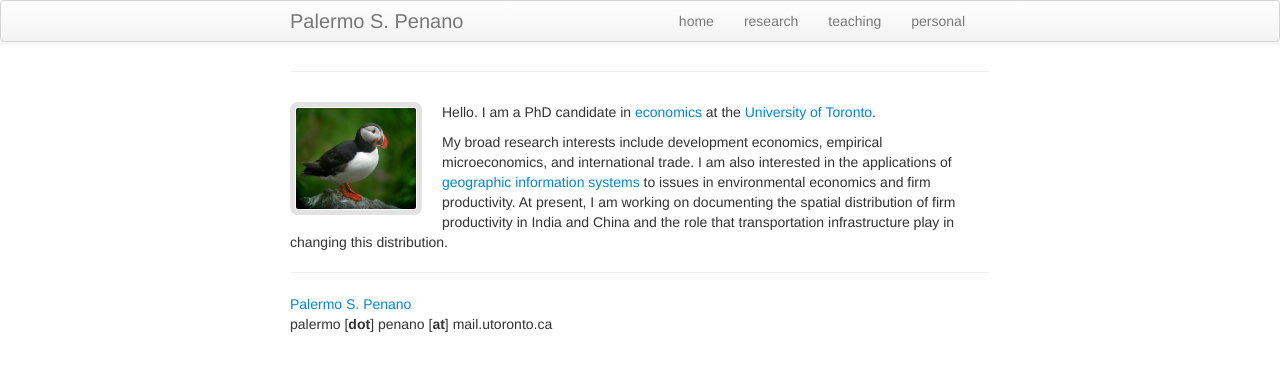
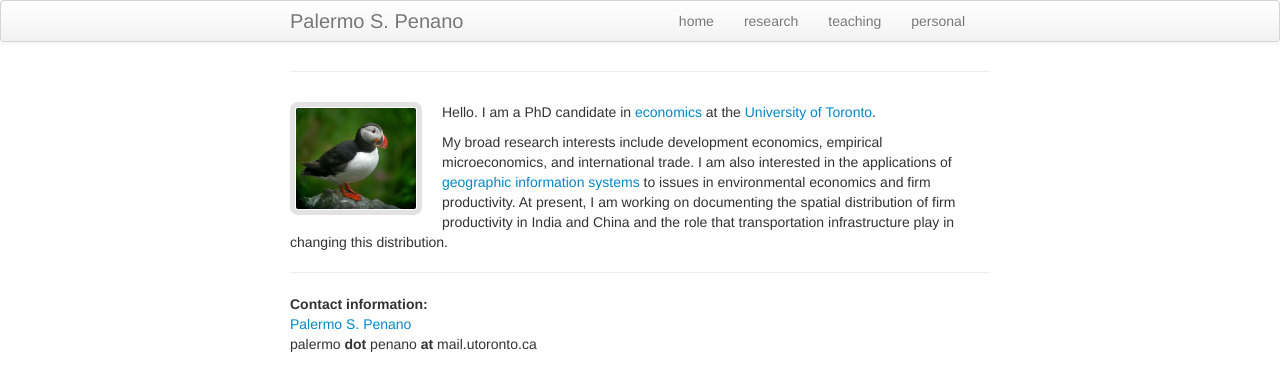
Before and after one commit to palpen/palermopenano, a Jekyll site: the page built from index.md, in a window 1280 px wide. Shown: the top 391 px of the page. Built offline with Jekyll 4.4.1, drawn with Linux system fonts in a browser that asks for light colours.

Commit message:
index.md

```diff
--- a/index.md
+++ b/index.md
@@ -9,9 +9,9 @@ Hello. I am a PhD candidate in [economics](https://www.economics.utoronto.ca) at
 My broad research interests include development economics, empirical microeconomics, and international trade. I am also interested in the applications of [geographic information systems][1] to issues in environmental economics and firm productivity. At present, I am working on documenting the spatial distribution of firm productivity in India and China and the role that transportation infrastructure play in changing this distribution.
 
 ___
-
+**Contact information:** <br/>
 [Palermo S. Penano](https://www.economics.utoronto.ca/index.php/index/person/gradStudent/1000955) <br/>
-palermo [**dot**] penano [**at**] mail.utoronto.ca
+palermo **dot** penano **at** mail.utoronto.ca
 <!-- Last update: November 2016 -->
 
 [1]: https://en.wikipedia.org/wiki/Geographic_information_system
```
